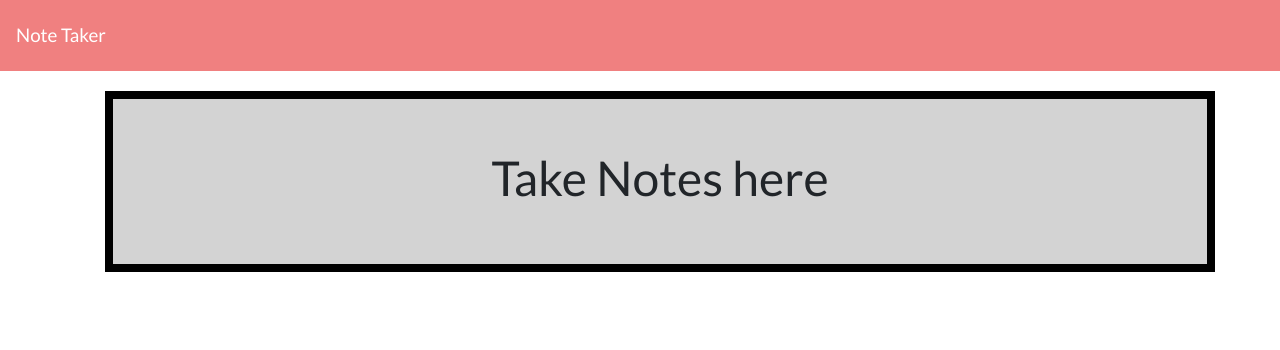
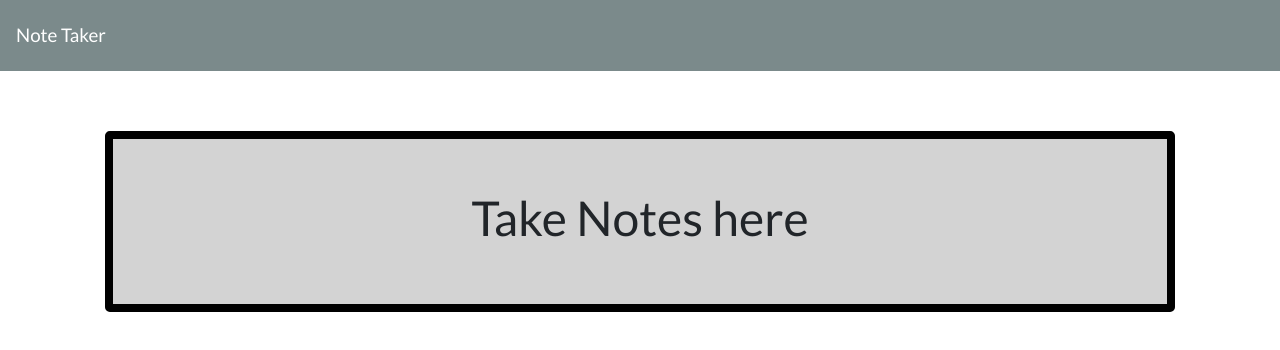
Before and after one commit to Keegawho198/Note-Taker, a plain HTML site: page public/notes.html in a window 1280 px wide. Drawn offline with nearby package versions, Linux system fonts and the light colour scheme.

Commit message:
Using port 3000 to run, Css also working using bootstrap, All html pages work

```diff
--- a/public/notes.html
+++ b/public/notes.html
@@ -11,12 +11,13 @@
 </head>
 
 <body>
-  <nav class="navbar navbar-default">
+  <nav class="navbar navbar-dark bg-dark">
     <a class="navbar-brand" href="index.html">Note Taker</a>
+
   </nav>
 
   <div class="container">
-    <div class="container" id="container-textcenter">
+    <div style="margin-top: 60px;" class="jumbotron text-center" id="container-textcenter">
       <h1>Take Notes here</h1>
     </div>
   </div>
```
Also changed, not shown: public/index.html (+1 -1 lines).
